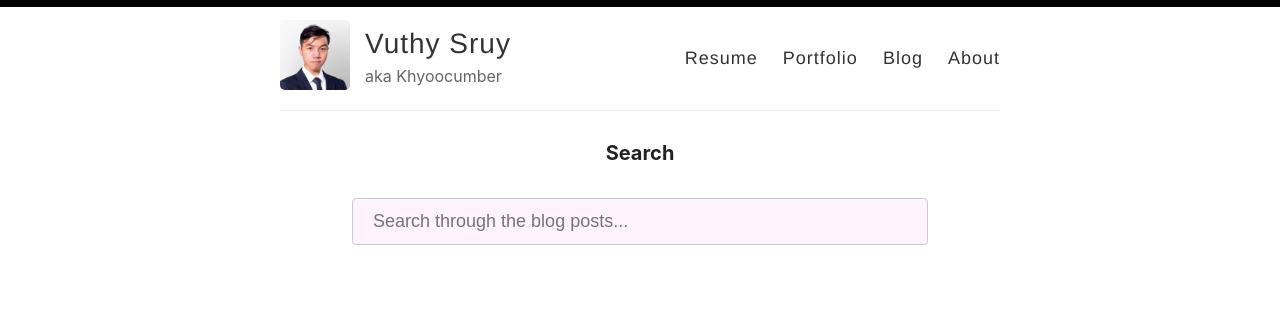
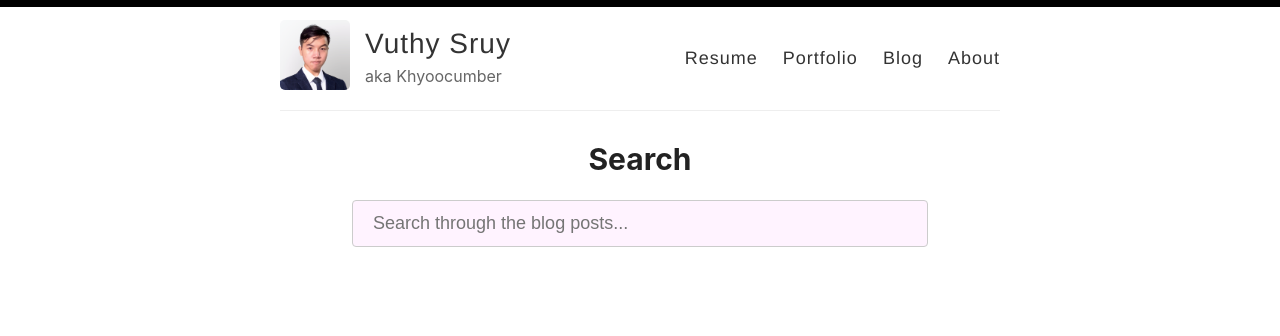
Before and after one commit to VuthySruy/VuthySruy.github.io, a Jekyll site: the page built from _pages/search.md, in a window 1280 px wide. Shown: the top 336 px of the page. Built offline with Jekyll 4.4.1, drawn with Linux system fonts in a browser that asks for light colours.

Commit message:
Update page.html

```diff
--- a/_layouts/page.html
+++ b/_layouts/page.html
@@ -4,7 +4,7 @@ layout: default
 
 <article class="page">
 
-  <h3>{{ page.title }}<h3>
+  <h1>{{ page.title }}</h1>
 
   <div class="entry">
     {{ content }}
```
